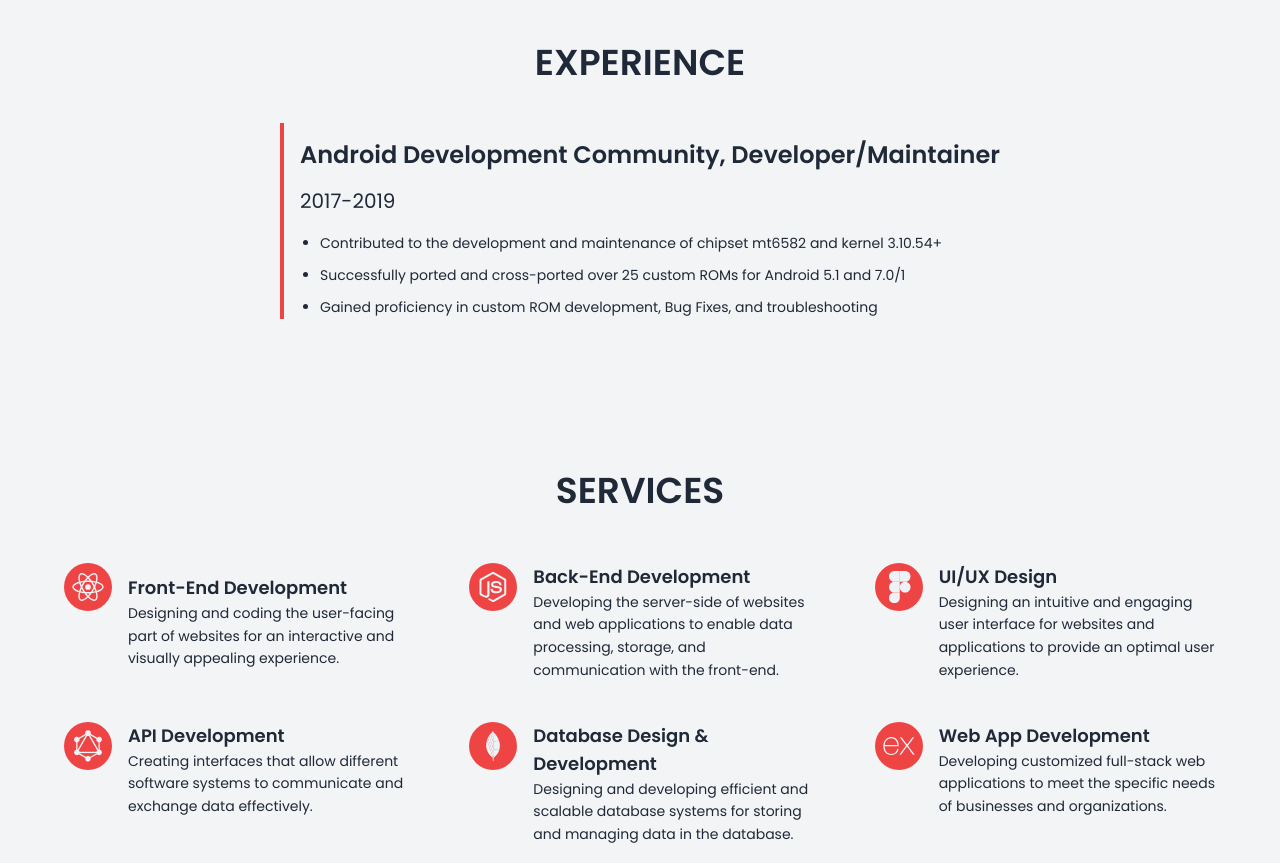
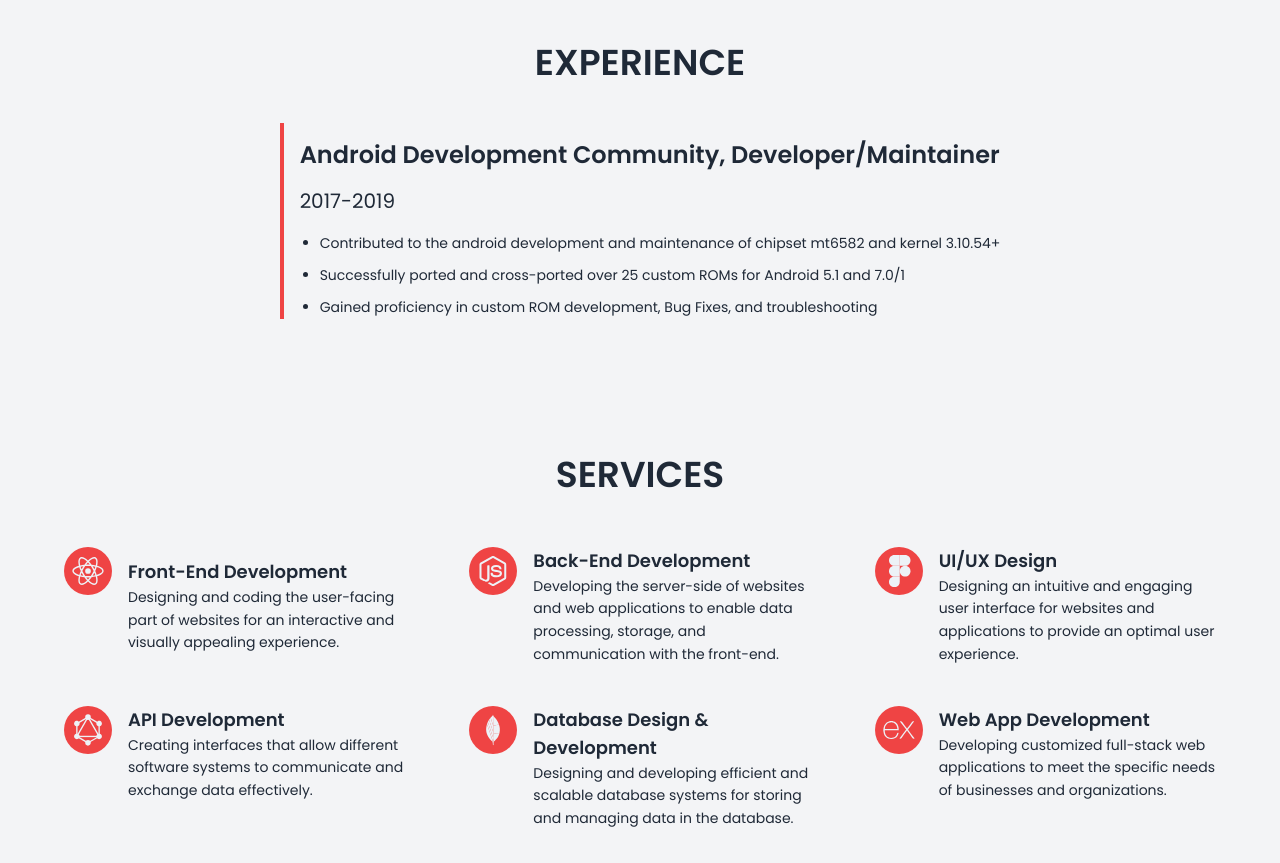
Before and after one commit to vedant8177/portfoliov2, a website: page src/index.html in a window 1280 px wide. Shown: the part 1237-2100 px from the top of the page. Drawn offline with Linux system fonts and the light colour scheme.

Commit message:
orderfixed

```diff
--- a/src/index.html
+++ b/src/index.html
@@ -157,11 +157,11 @@
       class="container mx-auto min-h-screen flex flex-col md:min-h-full justify-center items-center lg:px-10">
     <h2 class="heading text-4xl font-semibold uppercase py-10">Experience</h2>
 
-    <div class="mx-5 md:mx-0 mb-8 border-l-4 border-red-500 pl-4">
+    <div class="mx-5 md:mx-0 mb-4 border-l-4 border-red-500 pl-4">
       <p class="text-xl md:text-2xl my-4 font-semibold">Android Development Community, Developer/Maintainer</p>
       <p class="text-lg md:text-xl my-4 font-normal">2017-2019</p>
       <ul class="list-disc pl-5 leading-relaxed">
-        <li class="mb-2 text-sm md:text-md leading-6">Contributed to the development and maintenance of chipset mt6582 and kernel 3.10.54+</li>
+        <li class="mb-2 text-sm md:text-md leading-6">Contributed to the android development and maintenance of chipset mt6582 and kernel 3.10.54+</li>
         <li class="mb-2 text-sm md:text-md leading-6">Successfully ported and cross-ported over 25 custom ROMs for Android 5.1 and 7.0/1</li>
         <li class="text-sm md:text-md leading-6">Gained proficiency in custom ROM development, Bug Fixes, and troubleshooting</li>
       </ul>
```
Also changed, not shown: src/output.css.
